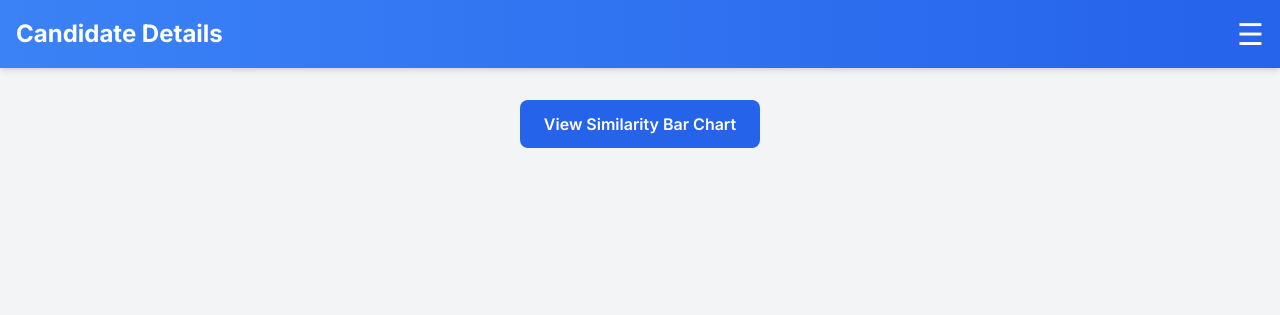
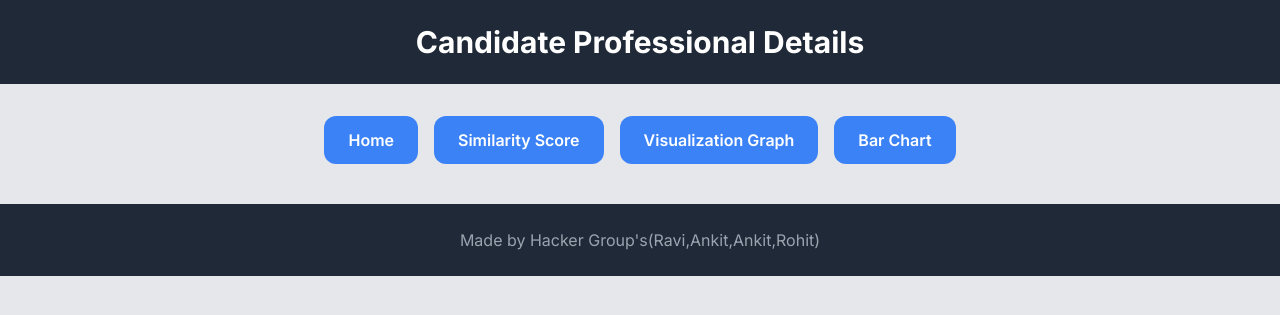
Before and after one commit to RaviKumarpatel400/Resume_Parser, a Flask app: template templates/candidate_details.html in a window 1280 px wide. Shown: the top 315 px of the page. Run offline with Flask 3, Linux system fonts and the light colour scheme; the template is opened without the code that fills it, so the values that code supplies are empty; parts of the project's set-up code (start-up, migrations or seed data) failed here and were passed over.

Commit message:
Update candidate_details.html

```diff
--- a/templates/candidate_details.html
+++ b/templates/candidate_details.html
@@ -10,50 +10,57 @@
     <style>
         body {
             font-family: 'Inter', sans-serif;
-            background-color: #f3f4f6;
+            background-color: #e5e7eb;
         }
 
-        .menu-icon {
-            cursor: pointer;
-            transition: transform 0.3s ease;
-        }
-
-        .menu-icon.active {
-            transform: rotate(90deg);
-        }
-
-        .menu-dropdown {
-            display: none;
-            transition: all 0.3s ease;
-        }
-
-        .menu-dropdown.show {
-            display: block;
-        }
-
-        nav {
-            background: linear-gradient(90deg, #3b82f6 0%, #2563eb 100%);
-            box-shadow: 0 4px 6px -1px rgba(0, 0, 0, 0.1), 0 2px 4px -1px rgba(0, 0, 0, 0.06);
+        .header {
+            background-color: #1f2937;
+            color: white;
+            padding: 1.5rem 0;
+            text-align: center;
         }
 
         .candidate-card {
             transition: all 0.3s ease;
-            border-left: 4px solid #3b82f6;
+            border-left: 6px solid #3b82f6;
+            border-radius: 0.5rem;
         }
 
         .candidate-card:hover {
             transform: translateY(-5px);
-            box-shadow: 0 10px 15px -3px rgba(0, 0, 0, 0.1), 0 4px 6px -2px rgba(0, 0, 0, 0.05);
+            box-shadow: 0 10px 20px rgba(0, 0, 0, 0.1);
         }
 
         .skill-tag {
             background-color: #e0f2fe;
             color: #0369a1;
-            font-size: 0.75rem;
-            padding: 0.25rem 0.5rem;
+            font-size: 0.85rem;
+            padding: 0.3rem 0.7rem;
             border-radius: 9999px;
             display: inline-block;
             margin: 0.25rem;
+        }
+
+        .nav-buttons {
+            margin-bottom: 2.5rem;
+            display: flex;
+            justify-content: center;
+            gap: 1rem;
+        }
+
+        .nav-button {
+            background-color: #3b82f6;
+            color: white;
+            font-weight: 600;
+            padding: 0.75rem 1.5rem;
+            border-radius: 0.75rem;
+            transition: all 0.3s ease;
+        }
+
+        .nav-button:hover {
+            background-color: #2563eb;
+            transform: translateY(-2px);
+            box-shadow: 0 4px 6px -1px rgba(59, 130, 246, 0.4);
         }
 
         .view-chart-button {
@@ -64,46 +71,62 @@
             transform: translateY(-2px);
             box-shadow: 0 4px 6px -1px rgba(59, 130, 246, 0.5);
         }
+
+        .footer {
+            background-color: #1f2937;
+            color: #9ca3af;
+            padding: 1.5rem 0;
+            text-align: center;
+        }
+
+        .footer p {
+            margin: 0;
+        }
     </style>
 </head>
 
 <body>
-    <nav class="p-4">
-        <div class="container mx-auto flex justify-between items-center">
-            <h1 class="text-white text-2xl font-bold">Candidate Details</h1>
-            <div class="relative">
-                <div class="menu-icon text-white text-3xl" onclick="toggleMenu()">&#9776;</div>
-                <div class="menu-dropdown absolute right-0 mt-2 w-48 bg-white rounded-md shadow-lg py-1">
-                    <a href="{{ url_for('index') }}" class="block px-4 py-2 text-sm text-gray-700 hover:bg-blue-50">Home</a>
-                    <a href="{{ url_for('similarity_score') }}" class="block px-4 py-2 text-sm text-gray-700 hover:bg-blue-50">Similarity Score</a>
-                    <a href="{{ url_for('visualization_graph') }}" class="block px-4 py-2 text-sm text-gray-700 hover:bg-blue-50">Visualization Graph</a>
-                    <a href="{{ url_for('similarity_bar_chart') }}" class="block px-4 py-2 text-sm text-gray-700 hover:bg-blue-50">Similarity Bar Chart</a>
-                </div>
-            </div>
-        </div>
-    </nav>
+    <!-- Header Section -->
+    <header class="header">
+        <h1 class="text-3xl font-bold">Candidate Professional Details</h1>
+    </header>
 
     <div class="container mx-auto mt-8">
+        <!-- Navigation Buttons -->
+        <div class="nav-buttons">
+            <a href="{{ url_for('index') }}" class="nav-button">Home</a>
+            <a href="{{ url_for('similarity_score') }}" class="nav-button">Similarity Score</a>
+            <a href="{{ url_for('visualization_graph') }}" class="nav-button">Visualization Graph</a>
+            <a href="{{ url_for('similarity_bar_chart') }}" class="nav-button">Bar Chart</a>
+        </div>
+
+        <!-- Candidate Details Section -->
         {% for i in range(resume_details|length) %}
-        <div class="candidate-card bg-white shadow-md rounded-lg p-6 mb-8">
-            <h2 class="text-2xl font-bold mb-4 text-blue-600">Candidate {{ i + 1 }}</h2>
-            <div class="grid grid-cols-1 md:grid-cols-2 gap-4">
+        <div class="candidate-card bg-white shadow-md rounded-lg p-8 mb-10">
+            <h2 class="text-2xl font-bold mb-4 text-blue-600 flex items-center">
+                <svg xmlns="http://www.w3.org/2000/svg" class="h-6 w-6 mr-2" fill="none" viewBox="0 0 24 24" stroke="currentColor">
+                    <path stroke-linecap="round" stroke-linejoin="round" stroke-width="2" d="M12 11c0 3.866-3.582 7-8 7s-8-3.134-8-7c0-3.866 3.582-7 8-7s8 3.134 8 7zM8 21c1.104 0 2-.896 2-2h-4c0 1.104.896 2 2 2z" />
+                </svg>
+                Candidate {{ i + 1 }}
+            </h2>
+            <div class="grid grid-cols-1 md:grid-cols-2 gap-6">
                 <p><strong class="text-gray-700">Name:</strong> {{ resume_details[i]['name'] }}</p>
                 <p><strong class="text-gray-700">Email:</strong> {{ resume_details[i]['email'] }}</p>
                 <p><strong class="text-gray-700">Phone:</strong> {{ resume_details[i]['phone'] }}</p>
                 <p><strong class="text-gray-700">Education:</strong> {{ resume_details[i]['education'] }}</p>
             </div>
-            <div class="mt-4">
+            <div class="mt-6">
                 <p><strong class="text-gray-700">Skills:</strong>
                     {% for skill in resume_details[i]['skills'] %}
                     <span class="skill-tag">{{ skill }}</span>
                     {% endfor %}
                 </p>
-                <p class="mt-2"><strong class="text-gray-700">Projects:</strong> {{ resume_details[i]['projects'] }}</p>
-                <p class="mt-2"><strong class="text-gray-700">Experience:</strong> {{ resume_details[i]['experience'] }}</p>
+                <p class="mt-4"><strong class="text-gray-700">Projects:</strong> {{ resume_details[i]['projects'] }}</p>
+                <p class="mt-4"><strong class="text-gray-700">Experience:</strong> {{ resume_details[i]['experience'] }}</p>
 
-                <!-- Display Non-Matching Skills -->
-                <p class="mt-4 bg-red-100 border-l-4 border-red-500 text-red-700 p-4" role="alert">
+                <!-- Non-Matching Skills Alert -->
+                <div class="mt-6">
+                    <p class="bg-red-100 border-l-4 border-red-500 text-red-700 p-4" role="alert">
                         <strong class="font-bold">Non-Matching Skills:</strong>
                         {% if non_matching_skills[i] %}
                         {{ non_matching_skills[i] | join(', ') }}
@@ -113,23 +136,16 @@
                     </p>
                 </div>
             </div>
+        </div>
         {% endfor %}
-        <!-- Make sure to close the 'for' loop -->
 
-        <!-- Link to Similarity Bar Chart Page -->
-        <div class="text-center mt-8 mb-12">
-            <a href="{{ url_for('similarity_bar_chart') }}" class="view-chart-button inline-block px-6 py-3 text-white bg-blue-600 rounded-lg hover:bg-blue-700 font-semibold">View Similarity Bar Chart</a>
-        </div>
     </div>
 
-    <script>
-        function toggleMenu() {
-            var menuIcon = document.querySelector('.menu-icon');
-            var menuDropdown = document.querySelector('.menu-dropdown');
-            menuIcon.classList.toggle('active');
-            menuDropdown.classList.toggle('show');
-        }
-    </script>
+    <!-- Footer Section -->
+    <footer class="footer">
+        <p>Made by Hacker Group's(Ravi,Ankit,Ankit,Rohit)</p>
+    </footer>
+
 </body>
 
 </html>
```
Lines whose indentation alone changed are shown as unchanged.
